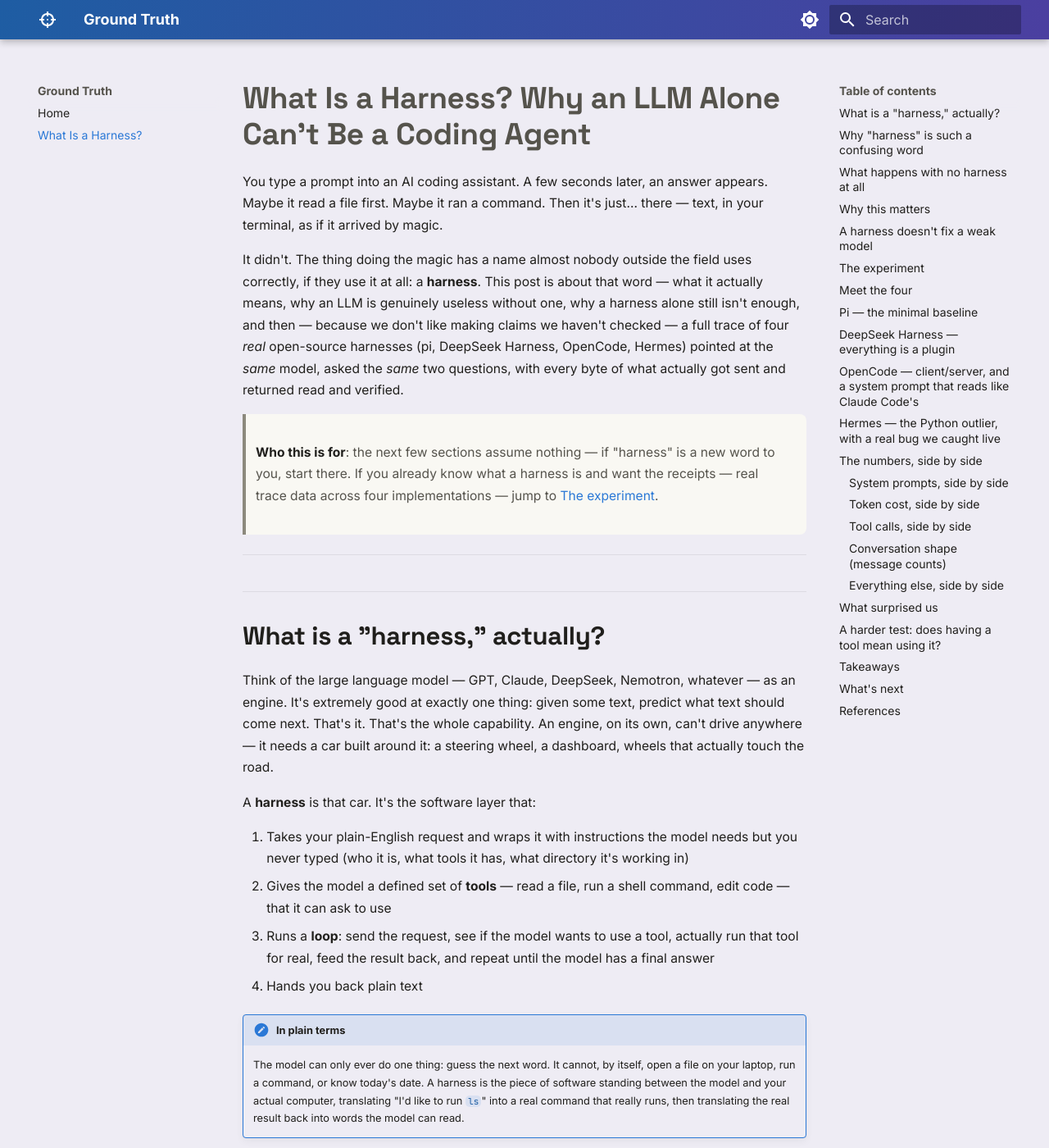
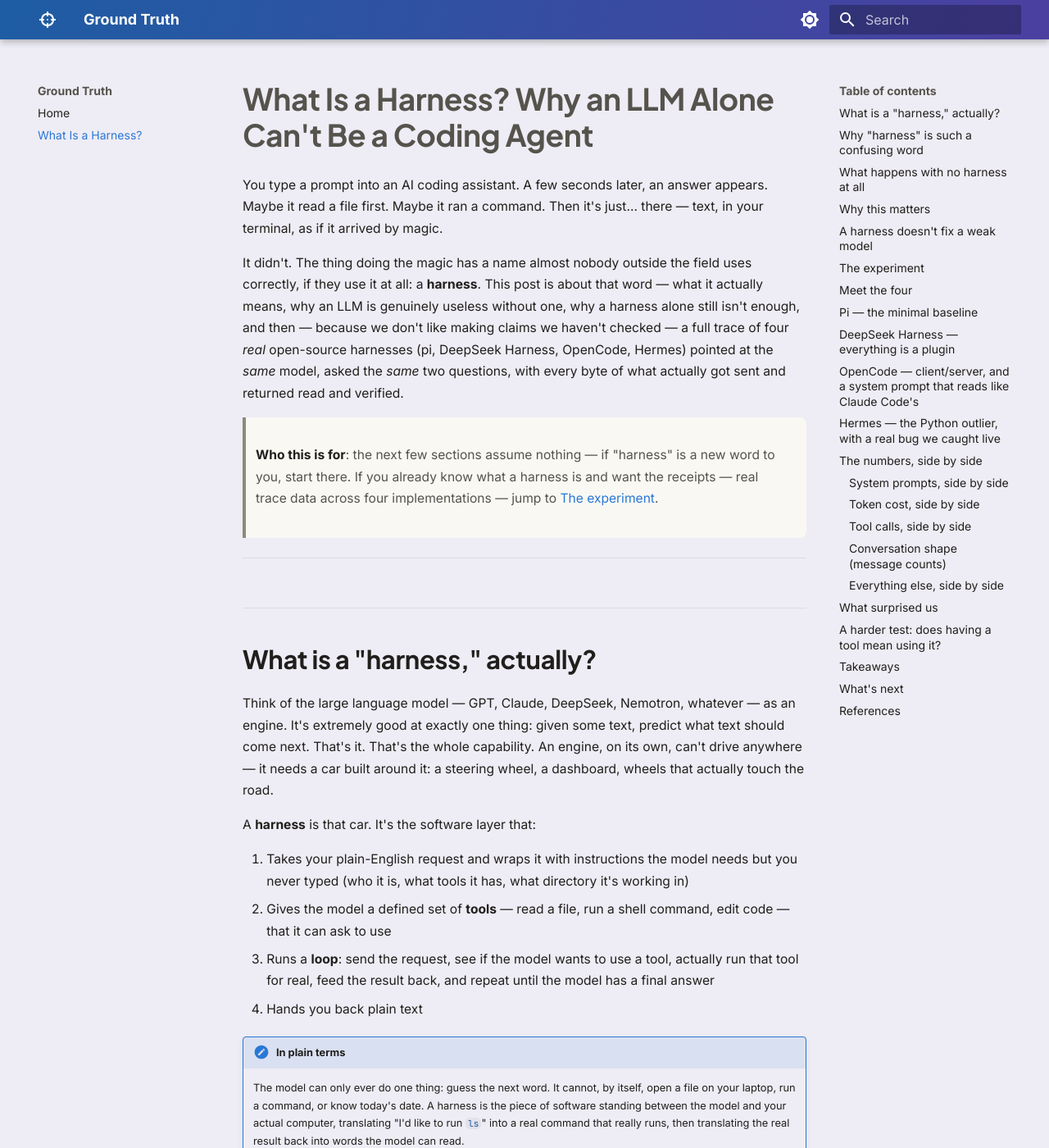
Before and after one commit to s4sarath/ground-truth, an MkDocs documentation site: the page built from docs/harness-agents-deep-dive/anatomy-of-an-ai-coding-agent.md, in a window 1280 px wide and 1400 px high. Shown: the whole window at 82% size. Built offline with MkDocs 1.6.1 and Material for MkDocs 9.7.7, drawn with Linux system fonts in a browser that asks for light colours.

Commit message:
Blend redesign: Google-style restraint, keep purple identity
Swap heading font from Space Grotesk to Plus Jakarta Sans (legitimate
open-source analog for Google Sans). Pull blue tint out of ambient
minor chrome (inline code, table headers) so it's neutral by default.
Add more whitespace around h2 and the homepage hero. Keep the header
bar and homepage title gradients as the one deliberate accent moment.

```diff
--- a/docs/stylesheets/extra.css
+++ b/docs/stylesheets/extra.css
@@ -5,7 +5,7 @@
    and embedded data visuals read as one system.
    ============================================================ */
 
-@import url("https://fonts.googleapis.com/css2?family=Space+Grotesk:wght@500;600;700&display=swap");
+@import url("https://fonts.googleapis.com/css2?family=Plus+Jakarta+Sans:wght@500;600;700;800&display=swap");
 
 :root {
   --gt-blue: #2a78d6;
@@ -59,20 +59,20 @@
 .md-typeset h1,
 .md-typeset h2,
 .md-typeset h3 {
-  font-family: "Space Grotesk", "Inter", sans-serif;
+  font-family: "Plus Jakarta Sans", "Inter", sans-serif;
   font-weight: 700;
   letter-spacing: -0.01em;
 }
 .md-typeset h1 {
   font-size: 1.85rem;
   line-height: 1.2;
-  margin-bottom: 0.6em;
+  margin-bottom: 0.7em;
 }
 .md-typeset h2 {
   font-size: 1.55rem;
   border-top: 1px solid var(--md-default-fg-color--lightest, #e4e2dc);
-  padding-top: 1.6rem;
-  margin-top: 2.2rem;
+  padding-top: 2rem;
+  margin-top: 3rem;
 }
 .md-typeset h3 {
   font-size: 1.2rem;
@@ -115,7 +115,7 @@
   line-height: 1.55;
   color: var(--md-default-fg-color--light);
   max-width: 42rem;
-  margin: 1.2rem 0 2.4rem 0;
+  margin: 1.4rem 0 3.2rem 0;
   font-weight: 400;
 }
 .hero-tagline strong {
@@ -164,8 +164,8 @@
   font-size: 0.72rem;
 }
 .md-typeset table:not([class]) th {
-  background: rgba(42, 120, 214, 0.08);
-  color: var(--gt-blue-dark);
+  background: rgba(0, 0, 0, 0.035);
+  color: var(--md-default-fg-color);
   font-weight: 700;
   border: none;
 }
@@ -174,7 +174,7 @@
   border-top: 1px solid rgba(0, 0, 0, 0.05);
 }
 .md-typeset table:not([class]) tr:hover {
-  background: rgba(42, 120, 214, 0.035);
+  background: rgba(0, 0, 0, 0.02);
 }
 
 /* ---- Admonitions: brand-tuned instead of Material defaults ---- */
@@ -229,11 +229,12 @@
 
 /* ---- Code blocks: slightly warmer than pure black/white ---- */
 .md-typeset code {
-  background: rgba(42, 120, 214, 0.1);
+  background: rgba(0, 0, 0, 0.045);
   color: var(--gt-blue-dark);
   border-radius: 0.25rem;
 }
 [data-md-color-scheme="slate"] .md-typeset code {
+  background: rgba(255, 255, 255, 0.06);
   color: #7db3ef;
 }
 .md-typeset pre code {
```
